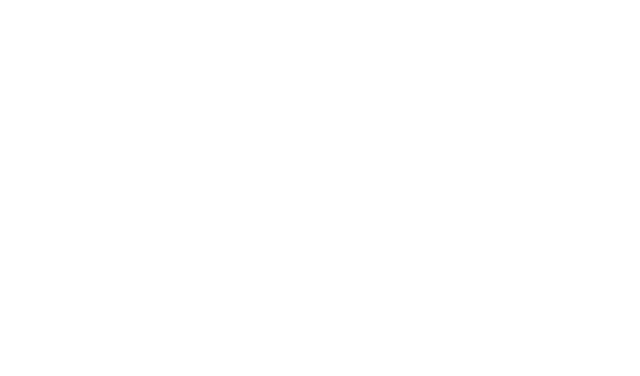
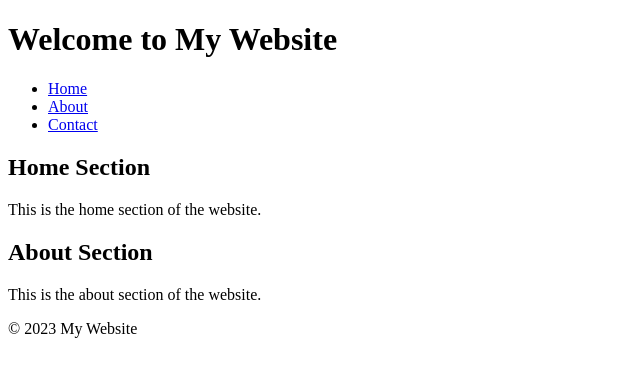
Before and after one commit to sleepystarboy/asters-inferno, a plain HTML site: page index.html in a window 1280 px wide. Shown: the whole page, without its empty margins (0-640 px from the left). Drawn offline with Linux system fonts and the light colour scheme.

Commit message:
html template added to index

```diff
--- a/index.html
+++ b/index.html
@@ -1 +1,34 @@
 <!DOCTYPE html>
+<html lang="en">
+<head>
+   <meta charset="UTF-8">
+   <meta name="viewport" content="width=device-width, initial-scale=1.0">
+   <title>Basic HTML5 Template</title>
+   <link rel="stylesheet" href="styles.css">
+</head>
+<body>
+   <header>
+       <h1>Welcome to My Website</h1>
+   </header>
+   <nav>
+       <ul>
+           <li><a href="#home">Home</a></li>
+           <li><a href="#about">About</a></li>
+           <li><a href="#contact">Contact</a></li>
+       </ul>
+   </nav>
+   <main>
+       <section id="home">
+           <h2>Home Section</h2>
+           <p>This is the home section of the website.</p>
+       </section>
+       <section id="about">
+           <h2>About Section</h2>
+           <p>This is the about section of the website.</p>
+       </section>
+   </main>
+   <footer>
+       <p>© 2023 My Website</p>
+   </footer>
+</body>
+</html>
```
